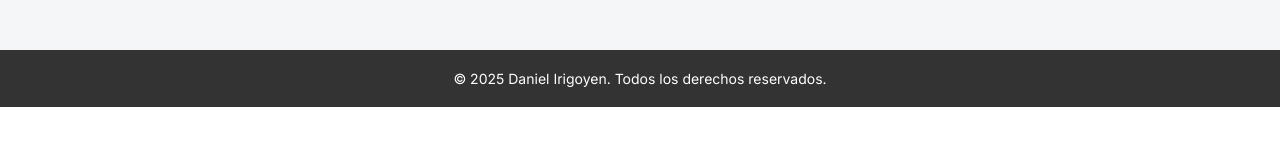
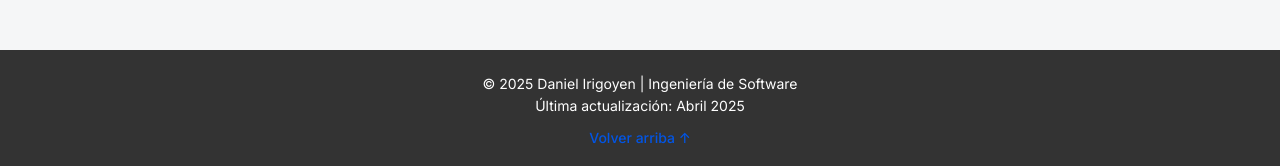
Before and after one commit to Parcibal12/portfolio-personal, a plain HTML site: page index.html in a window 1280 px wide. Shown: the part 3069-3235 px from the top of the page. Before the commit the page ends 3176 px from the top, so only its background shows below. Drawn offline with Linux system fonts and the light colour scheme; a script that the page names is missing.

Commit message:
últimos cambios

```diff
--- a/css/styles.css
+++ b/css/styles.css
@@ -330,7 +330,7 @@
 .social-links img:hover {
   transform: scale(1.1);
 }
-/* HERO */
+
 footer {
   background-color: #333;
   color: #fff;
--- a/index.html
+++ b/index.html
@@ -158,8 +158,13 @@
   </section>
 
   <footer>
-    <p>&copy; 2025 Daniel Irigoyen. Todos los derechos reservados.</p>
+    <div class="footer-container">
+      <p>&copy; 2025 Daniel Irigoyen | Ingeniería de Software</p>
+      <p>Última actualización: Abril 2025</p>
+      <a href="#top" class="back-to-top">Volver arriba ↑</a>
+    </div>
   </footer>
+
 
   <script src="js/scripts.js"></script>
 </body>
```
